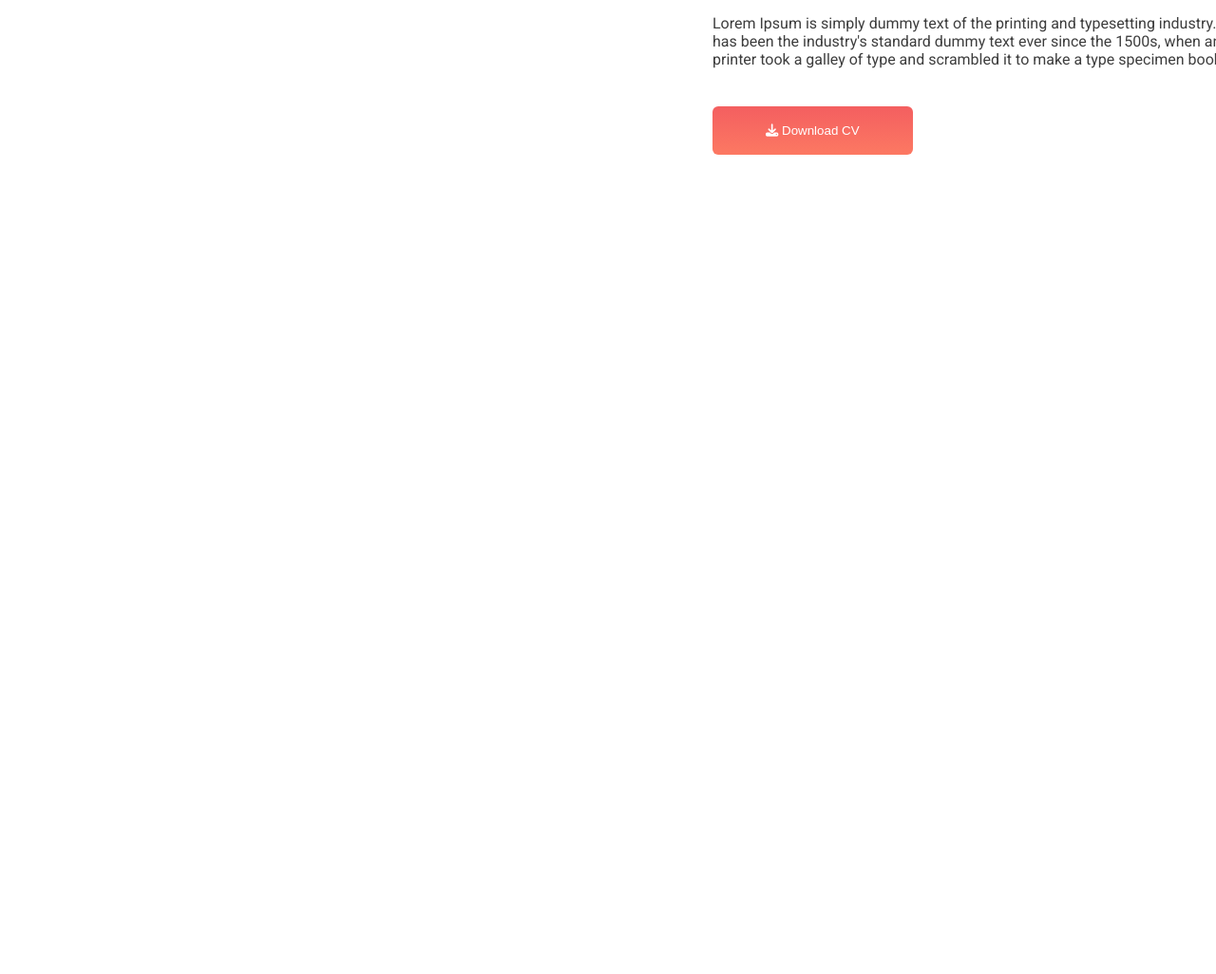
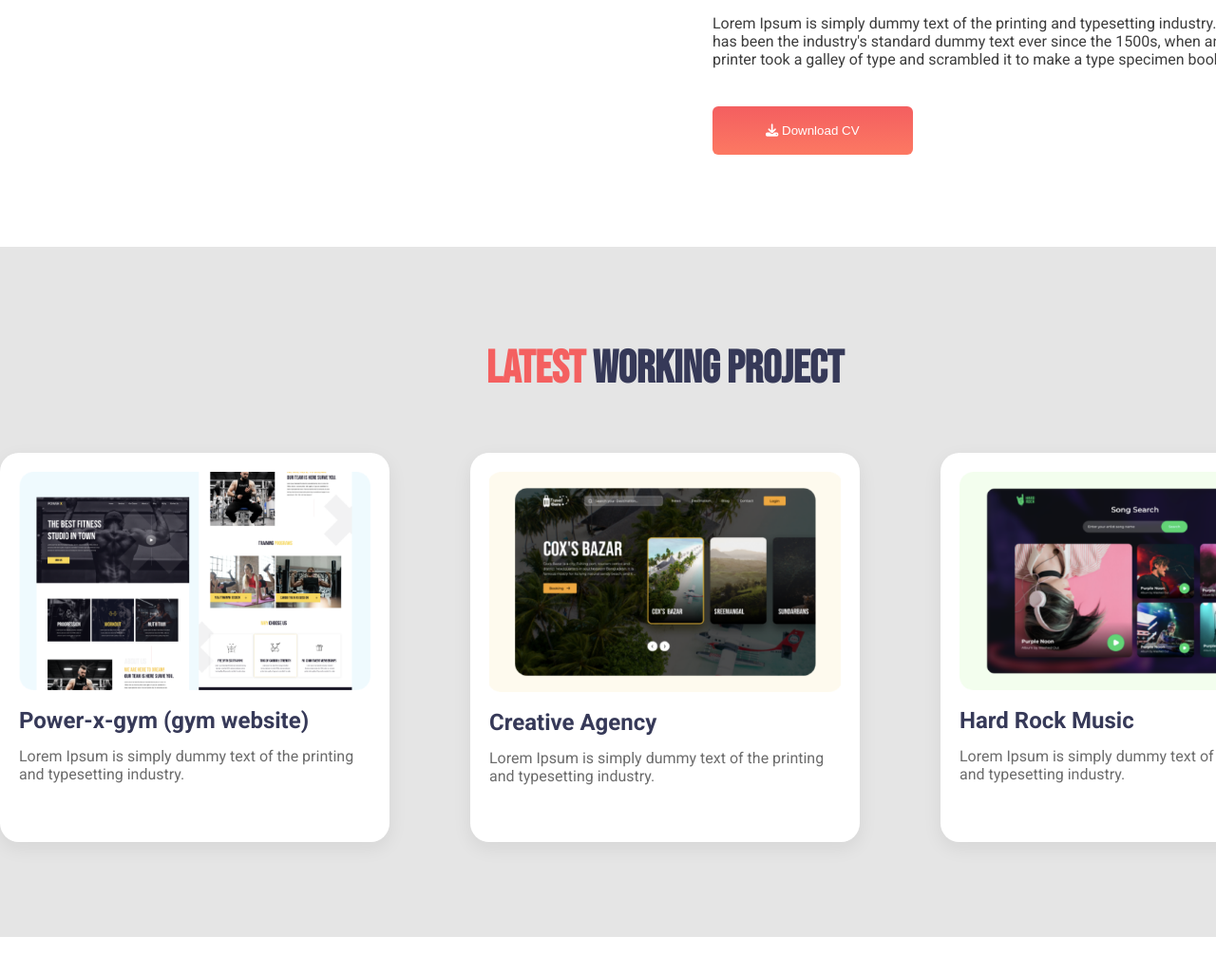
Before and after one commit to ArunRoy404/personal-website-landing-page, a plain HTML site: page index.html in a window 1280 px wide. Shown: the part 1105-2131 px from the top of the page at 95% size. Before the commit the page ends 1405 px from the top, so only its background shows below. Drawn offline with Linux system fonts and the light colour scheme.

Commit message:
latest work section added

```diff
--- a/index.html
+++ b/index.html
@@ -82,7 +82,49 @@
         </section>
 
     </header>
-    <main></main>
+
+    <main>
+
+        <!-- latest work section  -->
+        <section class="latest-work">
+            <h2 class="title"><span>LATEST</span> WORKING PROJECT</h2>
+            <div class="work-container">
+
+                <div class="work">
+                    <div>
+                        <img src="assets/images/image 4.png" alt="">
+                    </div>
+                    <h4>Power-x-gym (gym website)</h4>
+                    <p>Lorem Ipsum is simply dummy text of the
+                        printing and typesetting industry.
+                    </p>
+                </div>
+
+                <div class="work">
+                    <div>
+                        <img src="assets/images/image 5.png" alt="">
+                    </div>
+                    <h4>Creative Agency</h4>
+                    <p>Lorem Ipsum is simply dummy text of the
+                        printing and typesetting industry.
+                    </p>
+                </div>
+
+                <div class="work">
+                    <div>
+                        <img src="assets/images/image 8.png" alt="">
+                    </div>
+                    <h4>Hard Rock Music</h4>
+                    <p>Lorem Ipsum is simply dummy text of the
+                        printing and typesetting industry.
+                    </p>
+                </div>
+            </div>
+
+        </section>
+
+    </main>
+
     <footer></footer>
 </body>
 
--- a/style/style.css
+++ b/style/style.css
@@ -80,3 +80,45 @@ nav > ul{
     color: rgb(62, 62, 62);
     margin: 40px 0px;
 }
+
+
+/* latest work section  */
+.latest-work{
+    background: rgb(229, 229, 229);
+    padding: 100px 0px;
+}
+.latest-work h2{
+    font-size: 48px;
+    font-weight: 700;
+    text-align: center;
+    margin-bottom: 60px;
+}
+.latest-work h4{
+    color: rgb(54, 57, 88);
+    font-size: 24px;
+    font-weight: 700;
+    margin: 14px 0px;
+}
+.latest-work p{
+    color: rgb(108, 108, 108);
+}
+.latest-work span{
+    color: rgb(244, 96, 96);
+}
+.work-container{
+    display: flex;
+    justify-content: space-between;
+    align-items: center;
+}
+
+.work{
+    padding: 20px;
+    width: 370px;
+    height: 370px;
+    border-radius: 19.74px;
+    box-shadow: 0px 6.58px 19.74px 0px rgba(0, 0, 0, 0.07);
+    background: rgb(255, 255, 255);
+}
+.work img{
+    width: 100%;
+}
```
